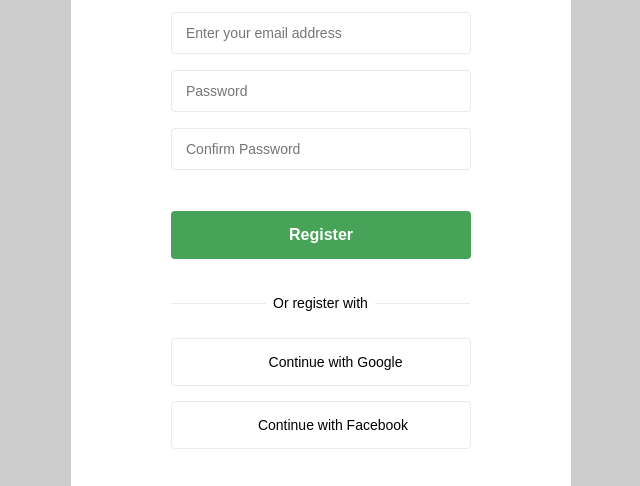
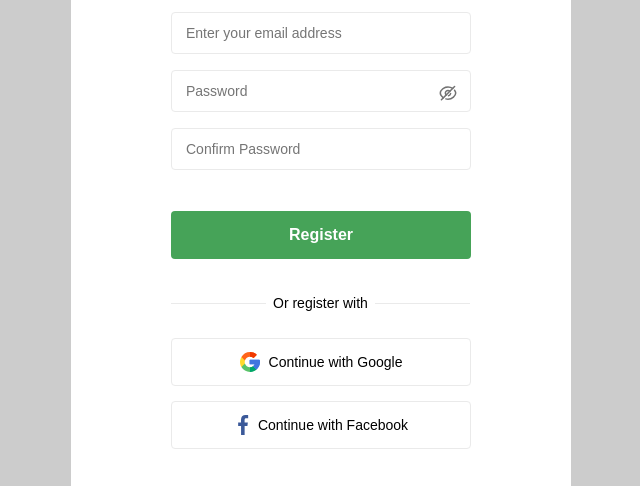
Before and after one commit to KostiantynPavlenko/pavlenko_front_end_basic, a plain HTML site: page index.html in a window 1280 px wide. Shown: the part 199-685 px from the top of the page, 319-959 px from the left. Drawn offline with Linux system fonts and the light colour scheme; a web font is replaced by a local one.

Commit message:
fixed urls to icons

```diff
--- a/css/style.css
+++ b/css/style.css
@@ -89,7 +89,7 @@ input{
     position: relative;
 }
 .password-input-wrapper::after{
-    content: url("./images/hide_password_icon.svg");
+    content: url("../images/hide_password_icon.svg");
     position: absolute;
     display: inline;
     width: 20px;
@@ -131,13 +131,13 @@ input{
     cursor: pointer;
 }
 #continue-with-facebook-button::before{
-    content: url("images/facebook_icon.svg");
+    content: url("../images/facebook_icon.svg");
     width: 20px;
     height: 20px;
     margin-right: 4px;
 }
 #continue-with-google-button::before{
-    content: url("images/google_icon.svg");
+    content: url("../images/google_icon.svg");
     width: 20px;
     height: 20px;
     margin-right: 9px;
```
